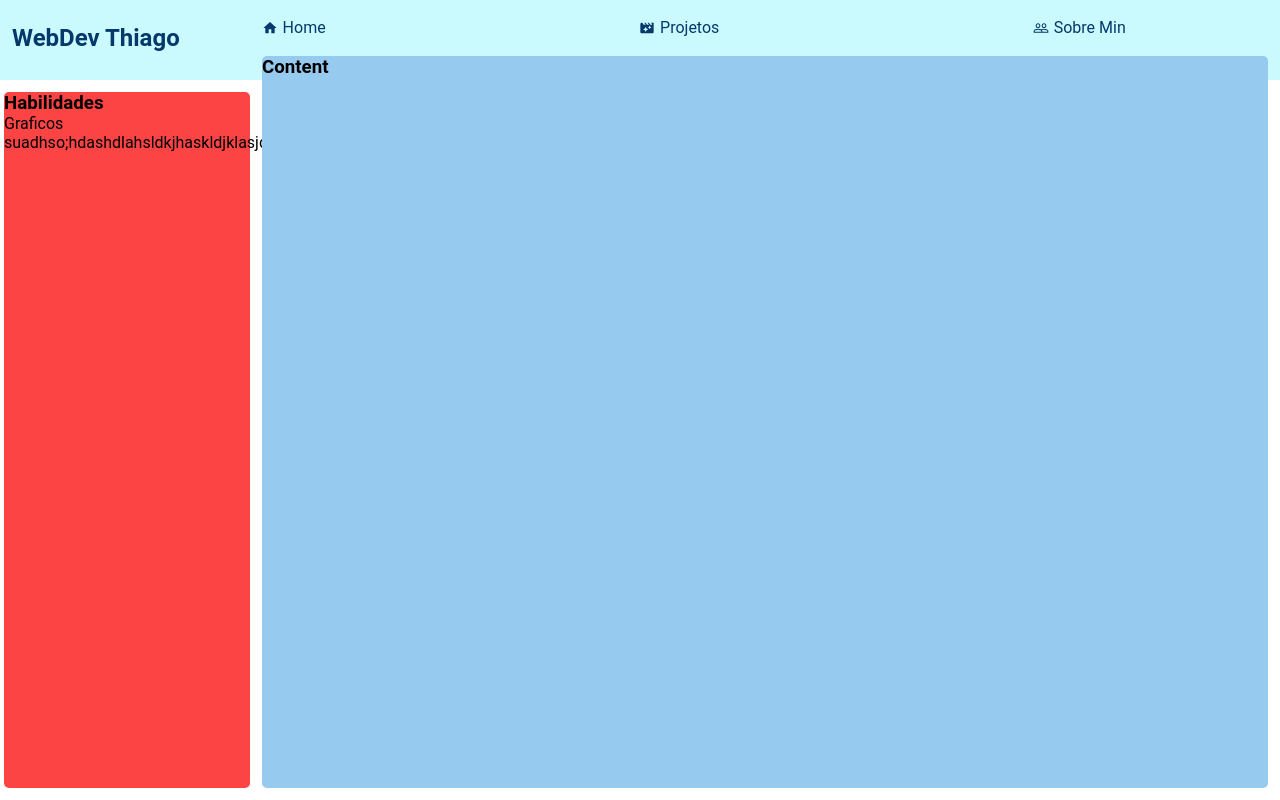
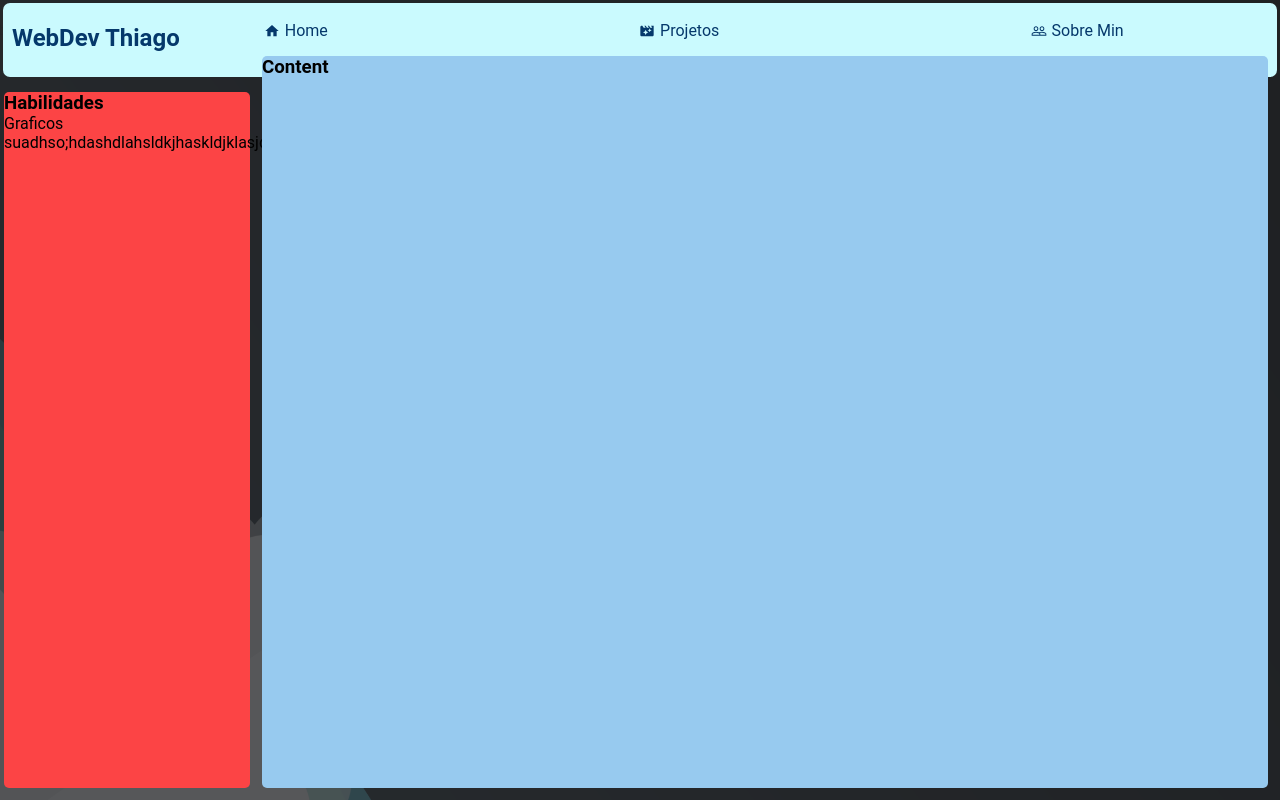
Before and after one commit to RpThiagoluiz/DevThiagoHomePage, a React (Create React App) app: page /project in a window 1280 px wide. Built offline with nearby package versions, Linux system fonts and the light colour scheme.

Commit message:
project init

```diff
--- a/src/components/LayoutProjects/styles.js
+++ b/src/components/LayoutProjects/styles.js
@@ -1,4 +1,5 @@
 import styled from 'styled-components'
+import bckImg from '../../assets/img/imgLandingPage/space-1951858.png'
 
 export const Grid = styled.div`
    display: grid;
@@ -14,4 +15,21 @@ export const Grid = styled.div`
 
    height: 100vh;
 
+   background-color: rgba(30, 31, 34, 0.75);
+
+    :before {
+       content: '';
+       background-image: url(${bckImg});
+       background-repeat: no-repeat;
+       background-position: center;
+       background-size: cover ;
+       position: absolute;
+       top: 0;
+       left: 0;
+       width: 100%;
+       height: 100%;
+       z-index: -1;
+       opacity: 0.9;
+    }
+
 `
--- a/src/components/TopBar/styles.js
+++ b/src/components/TopBar/styles.js
@@ -2,8 +2,11 @@ import styled from 'styled-components'
 
 export const Container = styled.div `
    grid-area: TB;
+
+   margin: .2em;
+   border-radius: 7px;
+
    background-color:#CAFAFE;
-
    color: #05386B;
 
 
```
